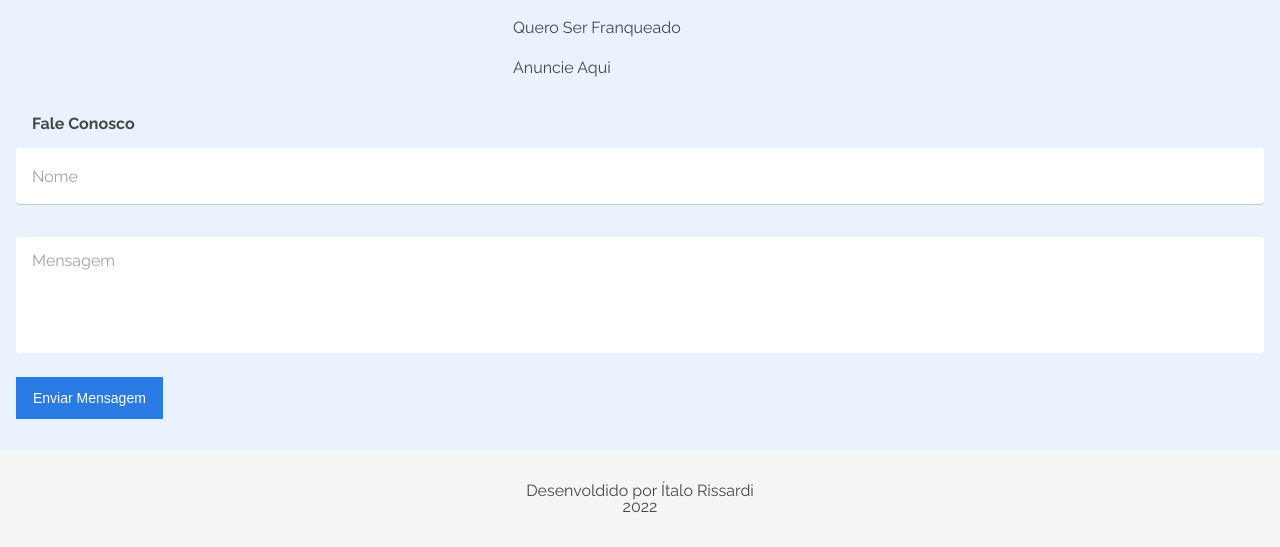
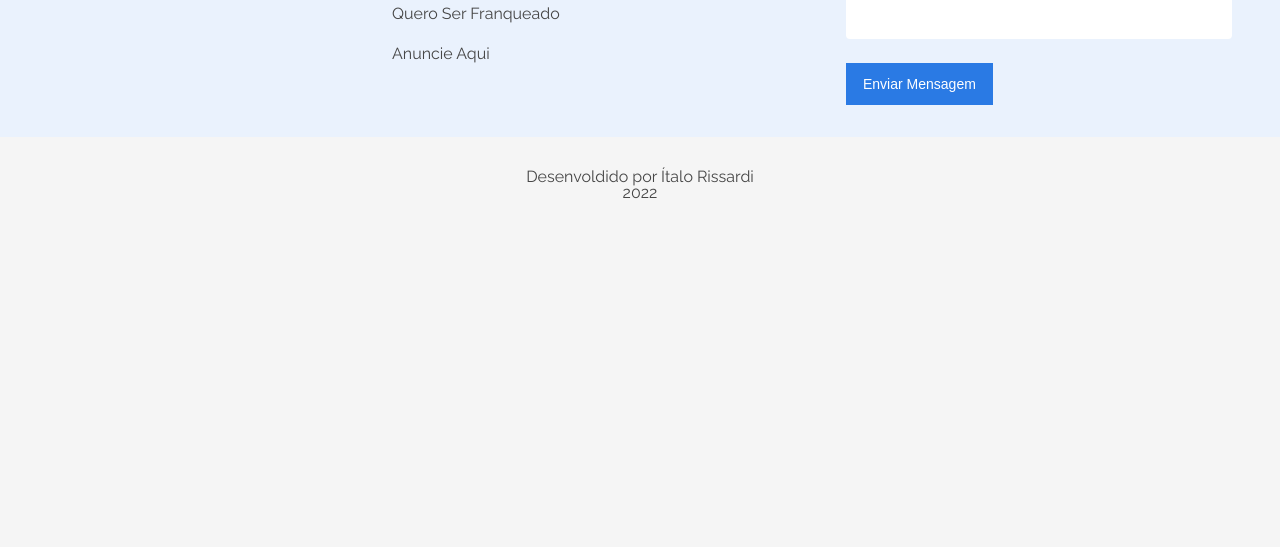
Before and after one commit to itariss/magic-store-ecommerce, a plain HTML site: page index.html in a window 1280 px wide. Shown: the part 2446-2993 px from the top of the page. After the commit the page ends 2679 px from the top, so only its background shows below. Drawn offline with nearby package versions, Linux system fonts and the light colour scheme.

Commit message:
responsivity

```diff
--- a/css/formContato/formContato-form.css
+++ b/css/formContato/formContato-form.css
@@ -5,3 +5,10 @@
     padding: 1rem 0;
     width: calc(100% - 2rem);
 }
+
+@media screen and (min-width: 768px) {
+    .formContato__form {
+        width: 22.125rem;
+        padding: 1rem 2rem;
+    }
+}
--- a/css/formContato/formContato-titulo.css
+++ b/css/formContato/formContato-titulo.css
@@ -2,4 +2,6 @@
     align-self: flex-start;
     font-weight: 700;
     margin-bottom: 1rem;
+    position: relative;
+    right: 1rem;
 }
--- a/css/formContato/formContato.css
+++ b/css/formContato/formContato.css
@@ -12,3 +12,12 @@
     background-color: var(--bg-form);
     padding: 1rem;
 }
+
+@media screen and (min-width: 768px) {
+    .formContato {
+        flex-direction: row;
+        padding: 1rem 2rem;
+        justify-content: space-between
+    }
+
+}
```
